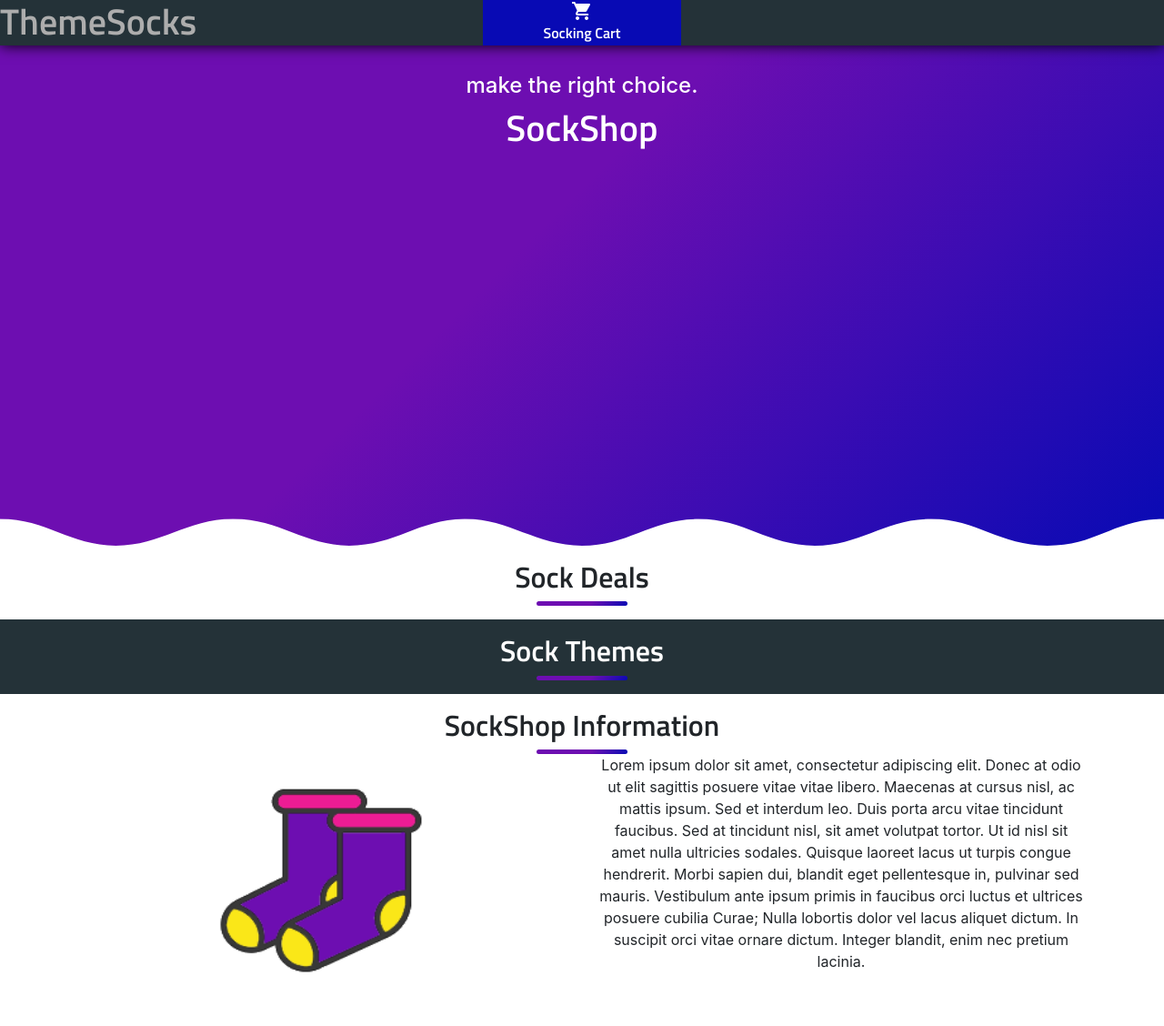
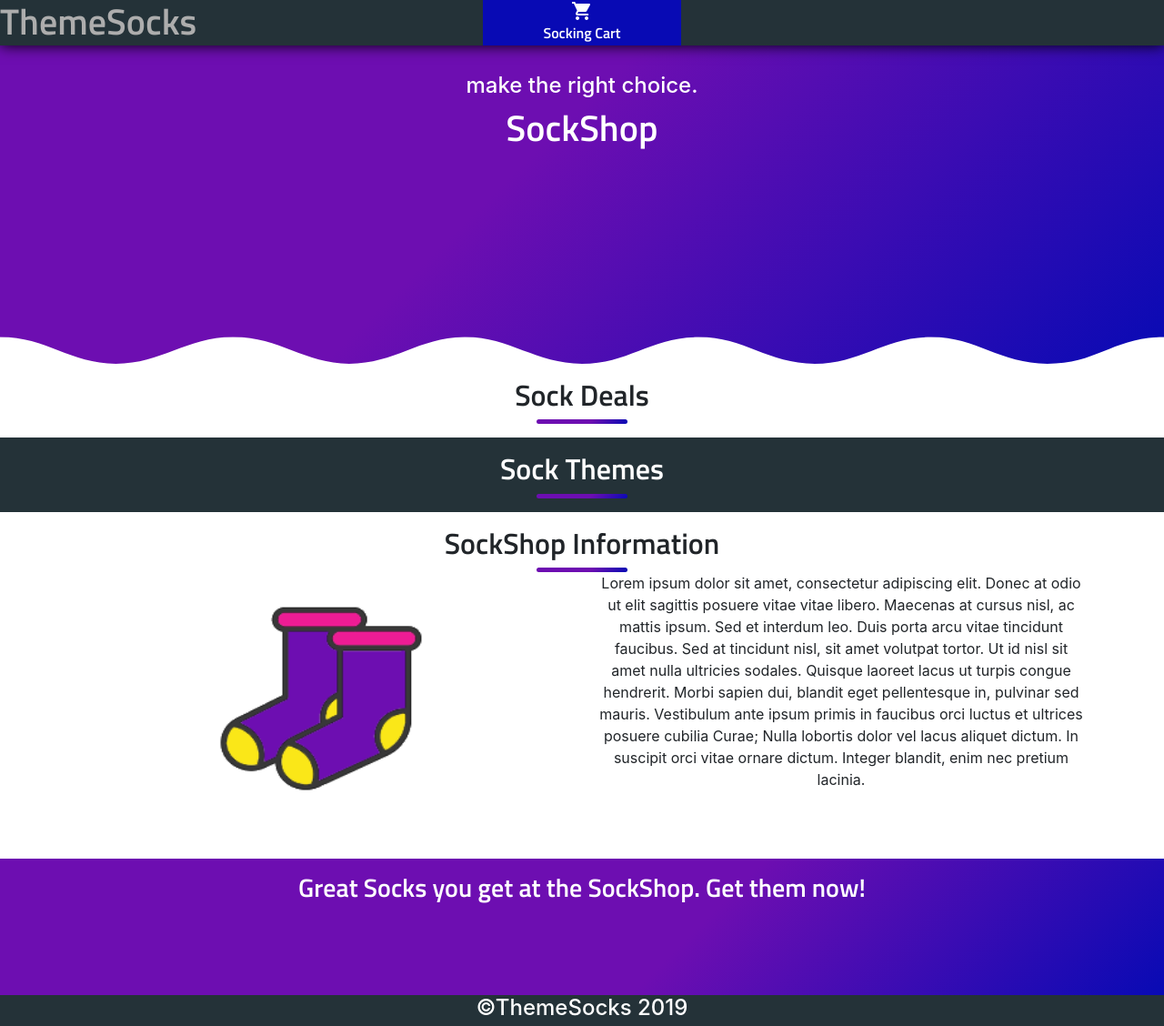
Before and after one commit to Henkys/SockShop, a PHP site: page / in a window 1280 px wide. Shown: the top 1128 px of the page at 91% size. Run offline with PHP 8.4, Linux system fonts and the light colour scheme; data that the repository does not hold is empty.

Commit message:
hero height fix

```diff
--- a/app/view/assets/css/styles.css
+++ b/app/view/assets/css/styles.css
@@ -58,7 +58,7 @@ h1, h2, h3, #cart {
 }
 
 .hero {
-  height: 600px;
+  height: 400px;
   width: 100%;
   background-image: linear-gradient(135deg, #6D0EB1 45%, #080ab4 100%);
 }
@@ -71,6 +71,12 @@ h1, h2, h3, #cart {
 
 .hero .herotext .center {
   text-align: center;
+}
+
+@media screen and (max-width: 320px) {
+  .hero {
+    height: 200px;
+  }
 }
 
 .bg-default {
--- a/app/view/assets/css/styles.scss
+++ b/app/view/assets/css/styles.scss
@@ -64,7 +64,7 @@ h1,h2,h3,#cart {
 }
 
 .hero{
-    height:600px;
+    height:400px;
     width:100%;
     background-image: -webkit-linear-gradient(-39deg,$primary 45%,#080ab4 100%);
     background-image: linear-gradient(135deg,$primary 45%,#080ab4 100%);
@@ -76,6 +76,12 @@ h1,h2,h3,#cart {
         text-align: center;
       }
     }
+    @media screen and (max-width: $break-small) {
+      height: 200px;
+      }
+      @media screen and (min-width: $break-large) {
+      }
+
 }
 .bg-default {
   background-color: #fff;
```
Also changed, not shown: 1 other file.
